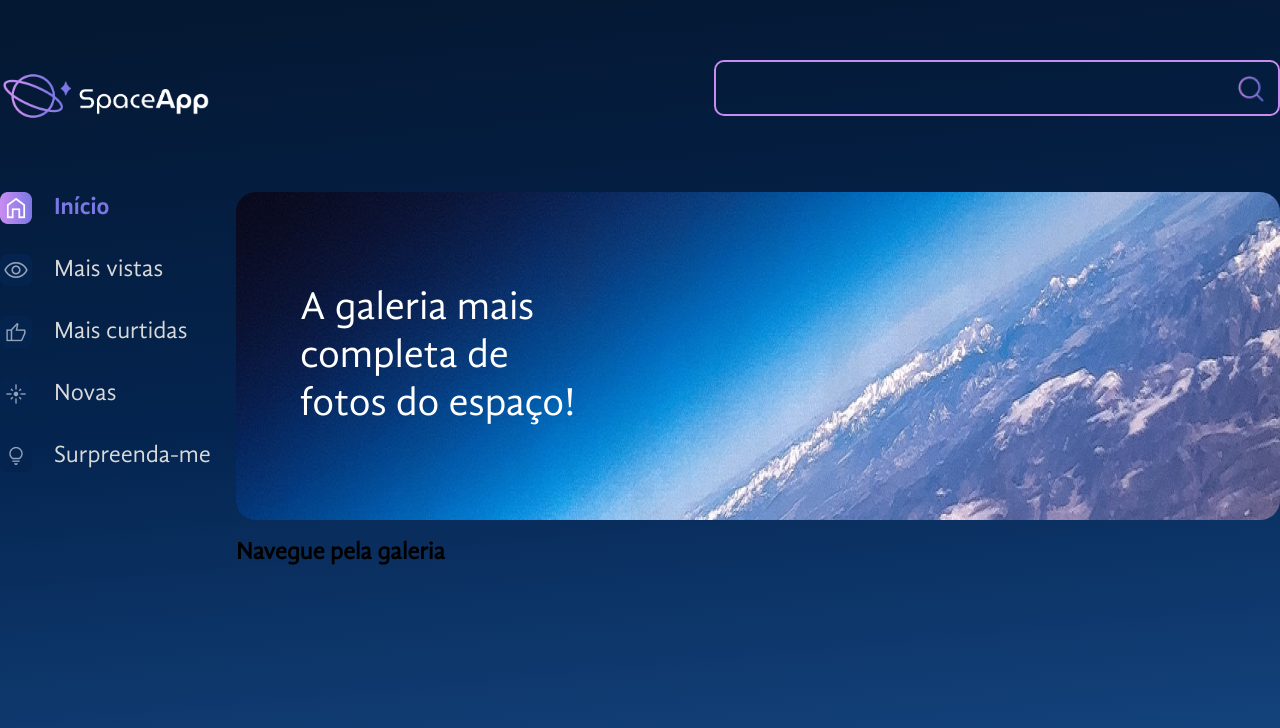
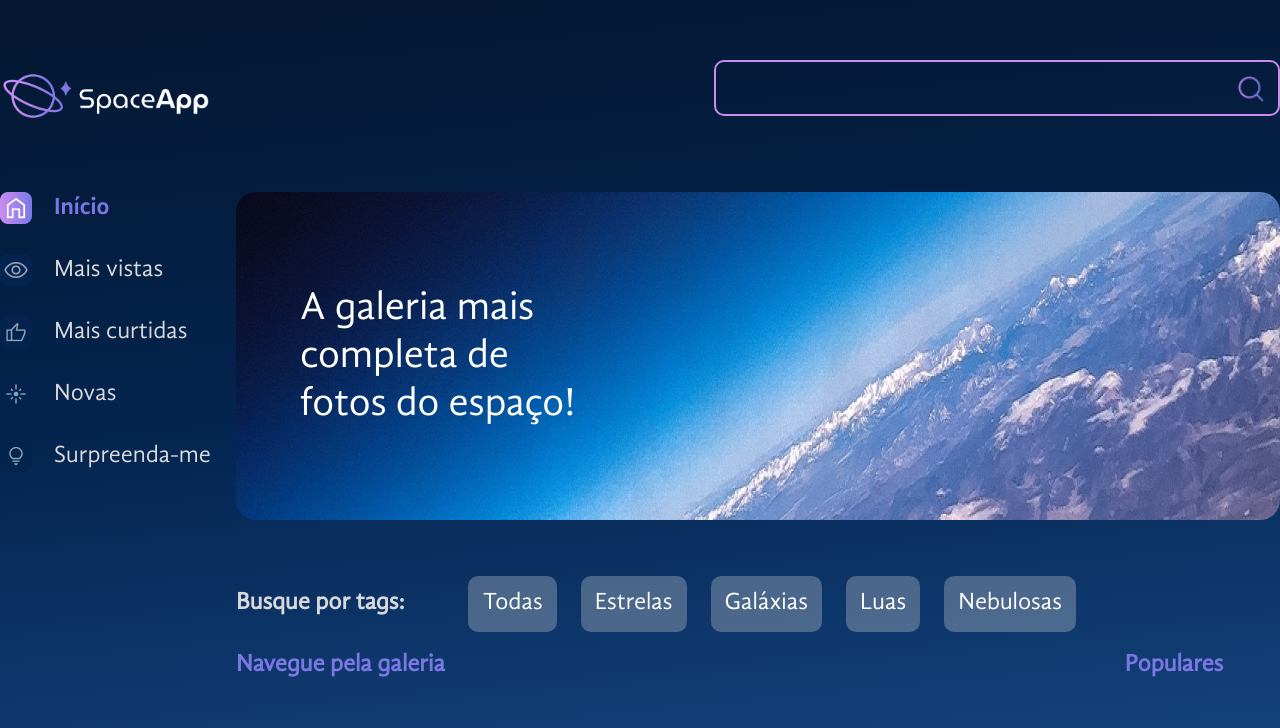
Before and after one commit to Rafaela3613/space-app, a React (Vite) app: page / in a window 1280 px wide. Shown: the top 728 px of the page. Built offline with nearby package versions, Linux system fonts and the light colour scheme.

Commit message:
Estruturando a galeria

```diff
--- a/src/App.jsx
+++ b/src/App.jsx
@@ -4,7 +4,7 @@
 import BarraLateral from "./componentes/BarraLateral"
 import Banner from "./componentes/Banner"
 import bannerBackground from './assets/banner.png'
-import Galeria from "./componentes/galeria"
+import Galeria from "./componentes/Galeria"
 
 const FundoGradiente = styled.div`
   background: linear-gradient(174.61deg, #041833 4.16%, #04244F 48%, #154580 96.76%);
--- /dev/null
+++ b/src/componentes/Titulo/index.jsx
@@ -0,0 +1,9 @@
+import styled from "styled-components";
+
+const Titulo = styled.h2`
+color: #7B78E6;
+font: 32px;
+text-align: ${props => props.$alinhamento ? props.$alinhamento : 'left' };
+`
+
+export default Titulo
--- /dev/null
+++ b/src/componentes/galeria/Populares/index.jsx
@@ -0,0 +1,9 @@
+import Titulo from "../../Titulo"
+
+const Populares = () => {
+    return <div style={{ minWidth: 212 }}>
+        <Titulo $alinhamento="center">Populares</Titulo>
+    </div>
+}
+
+export default Populares
--- /dev/null
+++ b/src/componentes/galeria/Tags/index.jsx
@@ -0,0 +1,47 @@
+import { styled } from 'styled-components';
+import tags from './tags.json'
+
+const TagsContainer = styled.section`
+    display: flex;
+    align-items: center;
+    gap: 64px;
+    margin-top: 56px;
+`
+
+const TagTitulo = styled.h3`
+    color: #D9D9D9;
+    font-size: 24px;
+    margin: 0;
+`;
+
+const Tag = styled.button`
+    font-size: 24px;
+    color: #FFFFFF;
+    background: rgba(217, 217, 217, 0.3);
+    border-radius: 10px;
+    cursor: pointer;
+    transition: background-color 0.3s ease;
+    padding: 12px;
+    box-sizing: border-box;
+    border: 2px solid transparent;
+    &:hover {
+      border-color: #C98CF1;
+    }
+`
+
+const Div = styled.div`
+    display: flex;
+    gap: 24px;
+    justify-content: end;
+`
+
+const Tags = () => {
+    return <TagsContainer>
+        <TagTitulo>Busque por tags:</TagTitulo>
+        <Div>
+            {tags.map(tag => <Tag key={tag.id}>{tag.titulo}</Tag>)}
+        </Div>
+    </TagsContainer>
+}
+
+export default Tags
--- /dev/null
+++ b/src/componentes/galeria/Tags/tags.json
@@ -0,0 +1,22 @@
+[
+    {
+        "id": 0,
+        "titulo": "Todas"
+    },
+    {
+        "id": 1,
+        "titulo": "Estrelas"
+    },
+    {
+        "id": 2,
+        "titulo": "Galáxias"
+    },
+    {
+        "id": 3,
+        "titulo": "Luas"
+    },
+    {
+        "id": 4,
+        "titulo": "Nebulosas"
+    }
+]
--- a/src/componentes/galeria/index.jsx
+++ b/src/componentes/galeria/index.jsx
@@ -1,8 +1,42 @@
-const Galeria = () =>{
+import { styled } from "styled-components"
+import Titulo from "../Titulo"
+import Tags from "./Tags"
+import Populares from "./Populares"
+// import Imagem from "./Imagem"
+
+const GaleriaContainer = styled.div`
+    display: flex;
+    gap: 24px;
+`
+
+const SecaoFluida = styled.section`
+    flex-grow: 1;
+`
+
+const ImagensContainer = styled.section`
+    display: flex;
+    justify-content: space-between;
+    flex-wrap: wrap;
+    gap: 24px;
+`
+
+const Galeria = ({ fotos = [] }) => {
     return (
-        <h2>
-            Navegue pela galeria
-        </h2>
+        <>
+            <Tags />
+            <GaleriaContainer>
+                <SecaoFluida>
+                    <Titulo>Navegue pela galeria</Titulo>
+                    <ImagensContainer>
+                        {fotos.map(foto => <Imagem
+                            key={foto.id}
+                            foto={foto} />)
+                        }
+                    </ImagensContainer>
+                </SecaoFluida>
+                <Populares />
+            </GaleriaContainer>
+        </>
     )
 }
 
```
Also changed, not shown: src/componentes/galeria/SecaoFluida/index.jsx (added).
